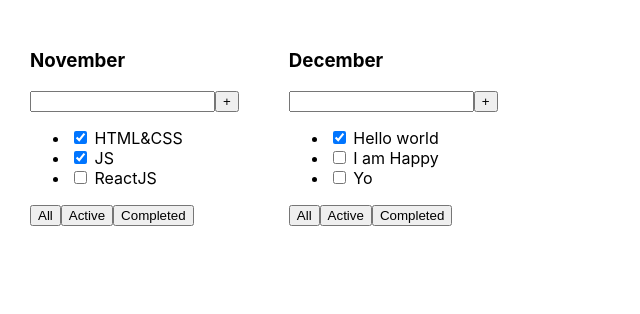
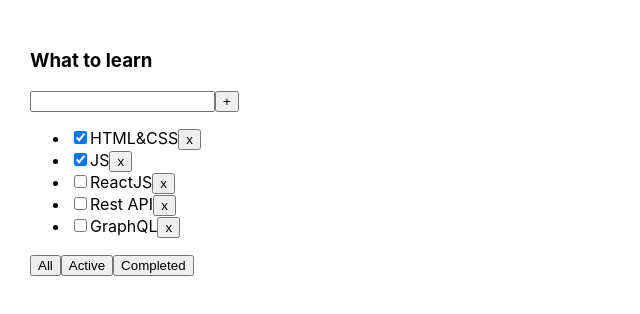
Before and after one commit to IvanVlKuchumov/1-todolist, a React (Create React App) app: page / in a window 1280 px wide. Shown: the top 314 px of the page, without its empty margins (0-640 px from the left). Built offline with nearby package versions, Linux system fonts and the light colour scheme.

Commit message:
Classes 3

```diff
--- a/src/App.css
+++ b/src/App.css
@@ -1,3 +1,4 @@
+
 .App {
   padding: 30px;
   display: flex;
@@ -6,3 +7,19 @@
 .App > div {
   margin-right: 50px;
 }
+
+.error {
+  border: red 1px solid;
+}
+
+.error-message {
+  color: red;
+}
+
+.active-filter {
+  background-color: aquamarine;
+}
+
+.is-done {
+  opacity: 0.5;
+}
--- a/src/App.tsx
+++ b/src/App.tsx
@@ -1,24 +1,45 @@
-import React from 'react';
+import React, {useState} from 'react';
 import './App.css';
-import {Todolist} from "./Todolist";
+import {Todolist} from './Todolist';
+
+export type FilterValuesType = "all" | "active" | "completed";
 
 function App() {
-    const title1 = 'November'
-    const  title2 = 'December'
-    const tasks1 = [
+
+    let [tasks, setTasks] = useState([
         { id: 1, title: "HTML&CSS", isDone: true },
         { id: 2, title: "JS", isDone: true },
-        { id: 3, title: "ReactJS", isDone: false }
-    ]
-    const tasks2 = [
-        { id: 1, title: "Hello world", isDone: true },
-        { id: 2, title: "I am Happy", isDone: false },
-        { id: 3, title: "Yo", isDone: false }
-    ]
+        { id: 3, title: "ReactJS", isDone: false },
+        { id: 4, title: "Rest API", isDone: false },
+        { id: 5, title: "GraphQL", isDone: false },
+    ]);
+
+    function removeTask(id: number) {
+        let filteredTasks = tasks.filter(t => t.id != id);
+        setTasks(filteredTasks);
+    }
+
+    let [filter, setFilter] = useState<FilterValuesType>("all");
+
+    let tasksForTodolist = tasks;
+
+    if (filter === "active") {
+        tasksForTodolist = tasks.filter(t => t.isDone === false);
+    }
+    if (filter === "completed") {
+        tasksForTodolist = tasks.filter(t => t.isDone === true);
+    }
+
+    function changeFilter(value: FilterValuesType) {
+        setFilter(value);
+    }
+
     return (
         <div className="App">
-            <Todolist title={title1} task={tasks1}/>
-            <Todolist title={title2} task={tasks2}/>
+            <Todolist title="What to learn"
+                      tasks={tasksForTodolist}
+                      removeTask={removeTask}
+                      changeFilter={changeFilter} />
         </div>
     );
 }
--- a/src/Todolist.tsx
+++ b/src/Todolist.tsx
@@ -1,31 +1,45 @@
-import React from "react";
-type TodolistPropsType={
-    title: string
-    task: Array<TaskType>
-}
-type TaskType={
+import React from 'react';
+import {FilterValuesType} from './App';
+
+type TaskType = {
     id: number
     title: string
     isDone: boolean
 }
-export const Todolist = (props:TodolistPropsType) => {
-    return (
-        <div>
+
+type PropsType = {
+    title: string
+    tasks: Array<TaskType>
+    removeTask: (taskId: number) => void
+    changeFilter: (value: FilterValuesType) => void
+}
+
+export function Todolist(props: PropsType) {
+    return <div>
         <h3>{props.title}</h3>
         <div>
             <input/>
             <button>+</button>
         </div>
         <ul>
-                <li><input type="checkbox" checked={props.task[0].isDone}/> <span>{props.task[0].title}</span></li>
-                <li><input type="checkbox" checked={props.task[1].isDone}/> <span>{props.task[1].title}</span></li>
-                <li><input type="checkbox" checked={props.task[2].isDone}/> <span>{props.task[2].title}</span></li>
+            {
+                props.tasks.map(t => <li key={t.id}>
+                    <input type="checkbox" checked={t.isDone}/>
+                    <span>{t.title}</span>
+                    <button onClick={ () => { props.removeTask(t.id) } }>x</button>
+                </li>)
+            }
         </ul>
         <div>
-                <button>All</button>
-                <button>Active</button>
-                <button>Completed</button>
+            <button onClick={ () => { props.changeFilter("all") } }>
+                All
+            </button>
+            <button onClick={ () => { props.changeFilter("active") } }>
+                Active
+            </button>
+            <button onClick={ () => { props.changeFilter("completed") } }>
+                Completed
+            </button>
         </div>
     </div>
-    )
 }
--- a/src/index.tsx
+++ b/src/index.tsx
@@ -1,20 +1,14 @@
 import React from 'react';
-import ReactDOM from 'react-dom/client';
 import './index.css';
 import App from './App';
+import * as serviceWorker from './serviceWorker';
+import { createRoot } from 'react-dom/client';
 
+const container  = document.getElementById('root') as HTMLElement
+const root = createRoot(container);
+root.render(<App />);
 
-const root = ReactDOM.createRoot(
-  document.getElementById('root') as HTMLElement
-);
-root.render(
-  <React.StrictMode>
-    <div>
-        <App />
-    </div>
-  </React.StrictMode>
-);
-
-// If you want to start measuring performance in your app, pass a function
-// to log results (for example: reportWebVitals(console.log))
-// or send to an analytics endpoint. Learn more: https://bit.ly/CRA-vitals
+// If you want your app to work offline and load faster, you can change
+// unregister() to register() below. Note this comes with some pitfalls.
+// Learn more about service workers: https://bit.ly/CRA-PWA
+serviceWorker.unregister();
```
Lines whose indentation alone changed are shown as unchanged.
